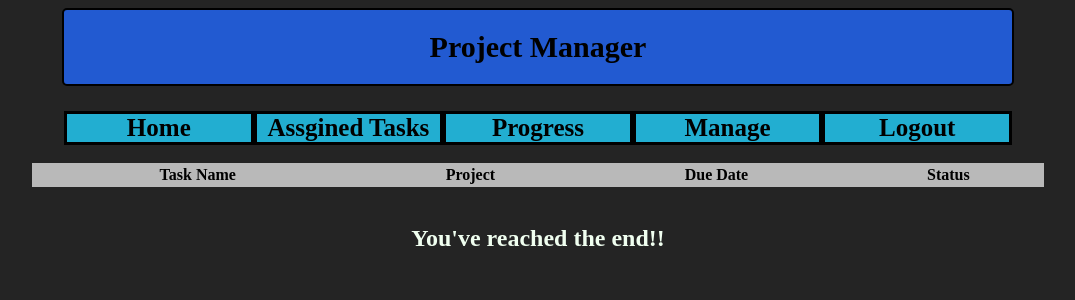
After one commit to Sriramk34/Project-Manager, a Django app: template Project_manager/main/templates/main/assigned.html in a window 1280 px wide. The commit adds this page. Shown: the top 300 px of the page, without its empty margins (102-1177 px from the left). Run offline with Django 3.2, Linux system fonts and the light colour scheme; the template is opened without the code that fills it, so the values that code supplies are empty; parts of the project's set-up code (start-up, migrations or seed data) failed here and were passed over.

Commit message:
Temporary login with assignment

```diff
--- a/Project_manager/Project_manager/settings.py
+++ b/Project_manager/Project_manager/settings.py
@@ -121,3 +121,5 @@ USE_TZ = True
 # https://docs.djangoproject.com/en/3.1/howto/static-files/
 
 STATIC_URL = '/static/'
+
+SESSION_COOKIE_AGE = 600
--- /dev/null
+++ b/Project_manager/main/static/main/styles/assigned.css
@@ -0,0 +1,26 @@
+.container{
+    height: auto;
+    display: flex;
+    margin-left: auto;
+    margin-right: auto;
+    width: 80%;
+    background-color: rgb(185, 185, 185);
+    border-style: solid;
+    border-color: black;
+    border: 7px;
+}
+
+table{
+    width: 100%;
+}
+
+.ele th{
+    font-size: larger;
+    font-weight: bold;
+    border: 2px solid black;
+}
+
+h2{
+    color: honeydew;
+    text-align: center;
+}
--- /dev/null
+++ b/Project_manager/main/templates/main/assigned.html
@@ -0,0 +1,31 @@
+{% extends 'base.html' %}
+{% load static %}
+
+
+{% block title %}Tasks{% endblock title %}
+{% block styles %} <link rel="stylesheet" href="{% static 'main/styles/assigned.css' %}"> {% endblock styles %}
+
+{% block mainbody %}
+    <br>
+    <div class ="container">
+        <table>
+            <tr>
+                <th>Task Name</th>
+                <th>Project</th>
+                <th>Due Date</th>
+                <th>Status</th>
+            </tr>
+            {% for x in tasks %}
+                <tr class="ele">
+                    <th>{{x.assigned_task.task}}</th>
+                    <th>{{x.assigned_project.project_name}}</th>
+                    <th>{{x.assignment_end_date}}</th>
+                    <th>{{x.assignment_status}}</th>
+                </tr>
+            {% endfor %}
+        </table>
+
+    </div>
+    <br>
+    <h2>You've reached the end!!</h2>
+{% endblock mainbody %}
--- a/Project_manager/main/urls.py
+++ b/Project_manager/main/urls.py
@@ -6,4 +6,5 @@ urlpatterns = [
     path("", views.empty),
     path("manage/",  views.manage, name="manage"),
     path("login/", views.login_site, name="login"),
+    path("tasks/", views.assigned_tasks, name="tasks")
 ]
--- a/Project_manager/templates/base.html
+++ b/Project_manager/templates/base.html
@@ -22,7 +22,7 @@
                 <a href="{% url 'home' %}">Home</a>
             </div>
             <div>
-                <a href="#">Assgined Tasks</a>
+                <a href="{% url 'tasks' %}">Assgined Tasks</a>
             </div>
             <div>
                 <a href="#">Progress</a>
```
Also changed, not shown: Project_manager/main/models.py (+9 -0 lines), Project_manager/main/views.py (+17 -5 lines), Project_manager/main/migrations/0004_auto_20220222_0914.py (added).
